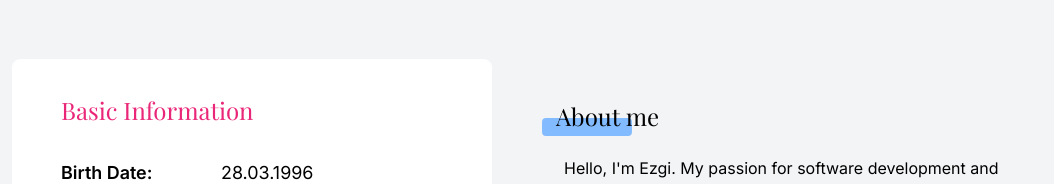
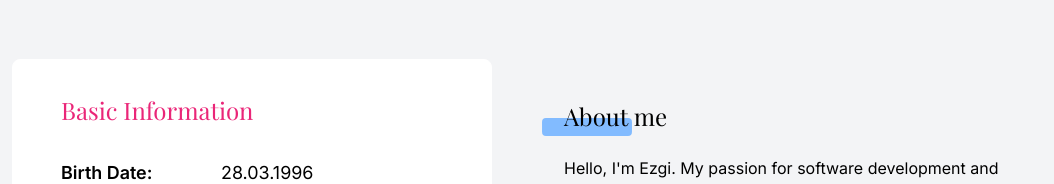
Before and after one commit to EzgiUOztuna/Personal-Website, a React (Vite) app: page / in a window 1280 px wide. Shown: the part 1187-1371 px from the top of the page, without its empty margins (136-1190 px from the left). Built offline with nearby package versions, Linux system fonts and the light colour scheme.

Commit message:
Update Profile.jsx

```diff
--- a/src/components/Profile.jsx
+++ b/src/components/Profile.jsx
@@ -42,7 +42,7 @@ export default function Profile() {
                     <div className="w-[23rem] leading-8 relative
                                     lg:w-[27.5rem]
                                     xl:w-[27.5rem]">
-                        <h4 className="font-playfair text-[1.2rem] font-normal leading-8 relative z-[10]
+                        <h4 className="font-playfair text-[1.2rem] font-normal leading-8 relative z-[10] px-2
                                        lg:text-2xl
                                        xl:text-2xl">{words.aboutMe} <img className="absolute top-[1.1rem] left-[-0.7rem] w-[4.5rem] -z-10
                                        lg:left-[-0.9rem] lg:w-[5.62rem]
```
